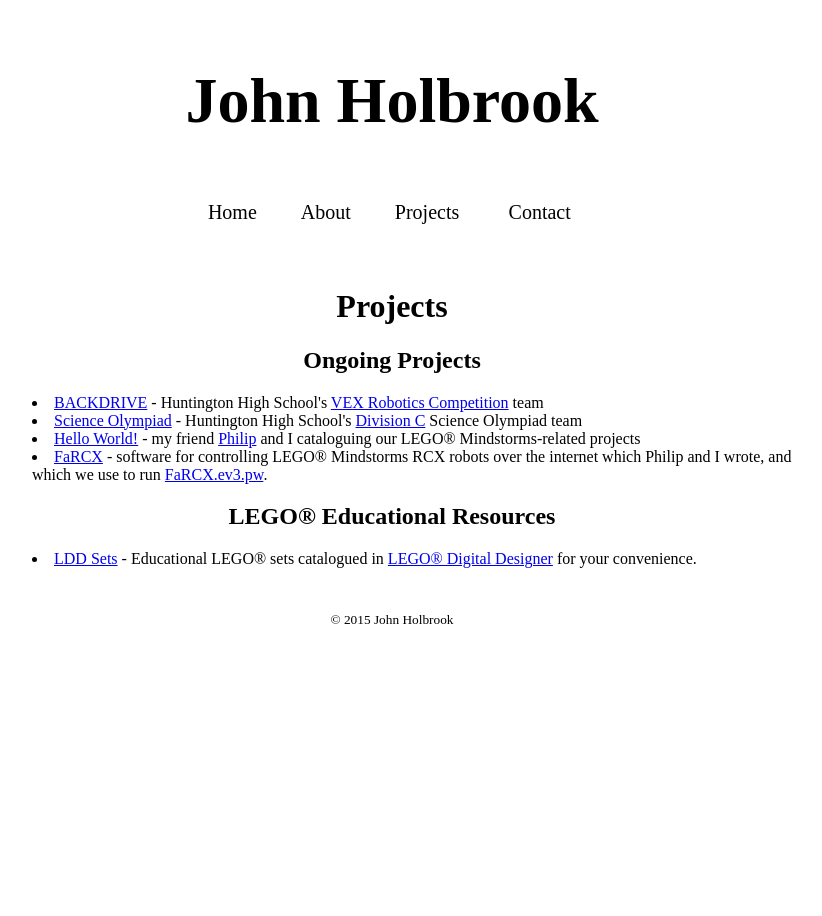
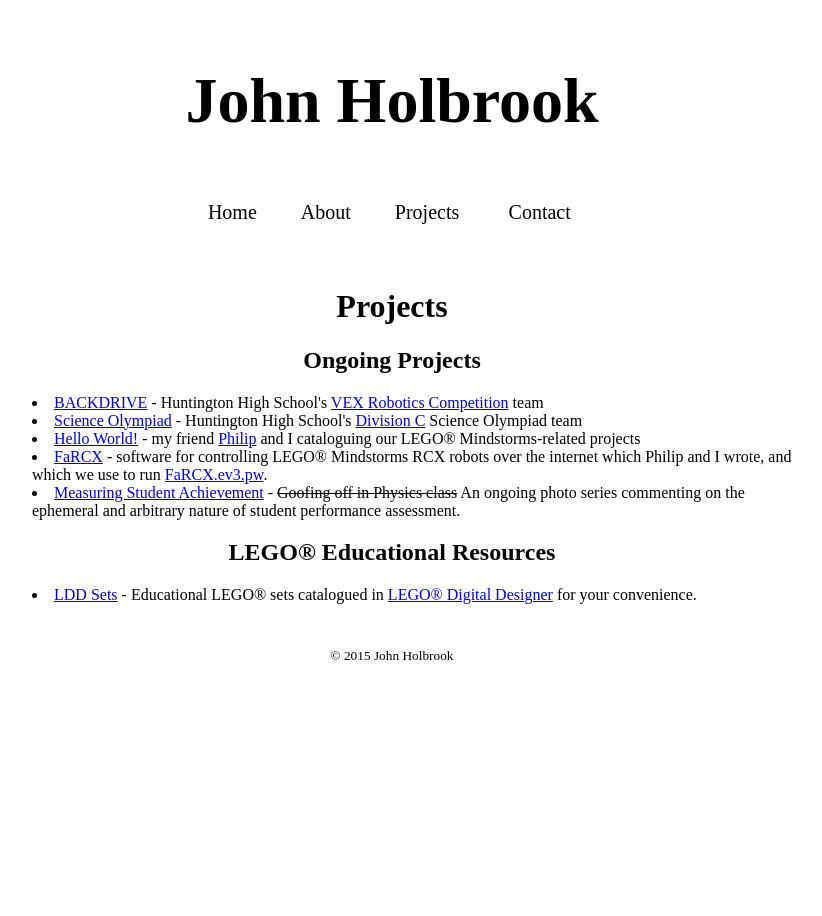
Before and after one commit to johnholbrook/dhmmjoph.github.io, a Jekyll site: the page built from projects.html, in a window 1280 px wide. Shown: the whole page, without its empty margins (248-1070 px from the left). Built offline with Jekyll 4.4.1, drawn with Linux system fonts in a browser that asks for light colours.

Commit message:
added "Student Achievement" to /projects.html

```diff
--- a/projects.html
+++ b/projects.html
@@ -8,6 +8,7 @@ title: Projects
 	<li><a href="http://scioly.org/wiki/index.php/Huntington_High_School">Science Olympiad</a> - Huntington High School's <a href="http://scioly.org/wiki/index.php/Division_C">Division C</a> Science Olympiad team</li>
 	<li><a href="https://www.youtube.com/channel/UCwghc9-xTrSMLlSjcYd7e0A">Hello World!</a> - my friend <a href="http://www.philipt.us/">Philip</a> and I cataloguing our LEGO&reg; Mindstorms-related projects</li>
 	<li><a href="https://github.com/G33kDude/FaRCX">FaRCX</a> - software for controlling LEGO&reg; Mindstorms RCX robots over the internet which Philip and I wrote, and which we use to run <a href="http://farcx.ev3.pw/">FaRCX.ev3.pw</a>.
+	<li><a href="https://twitter.com/student_achieve">Measuring Student Achievement</a> - <del>Goofing off in Physics class</del> An ongoing photo series commenting on the ephemeral and arbitrary nature of student performance assessment.</li>
 </ul>
 
 <h2>LEGO&reg; Educational Resources</h2>
```
Also changed, not shown: 1 other file.
